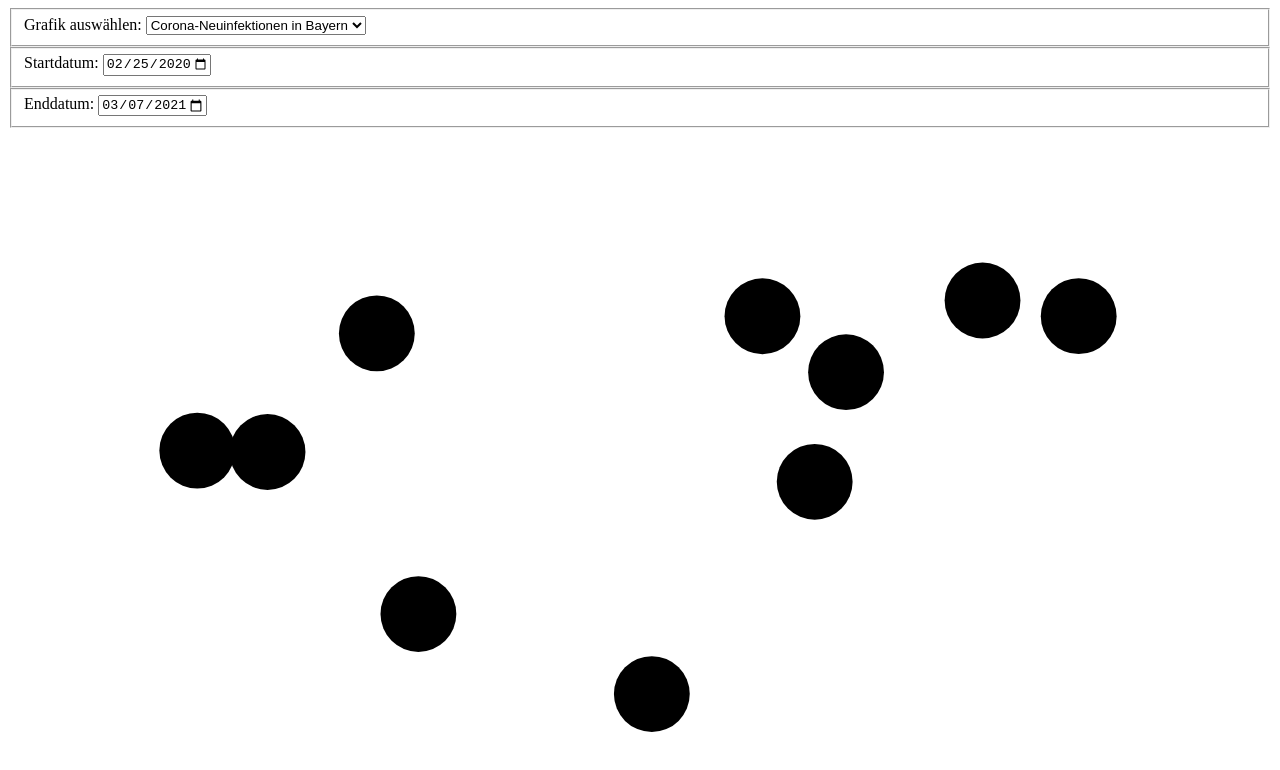
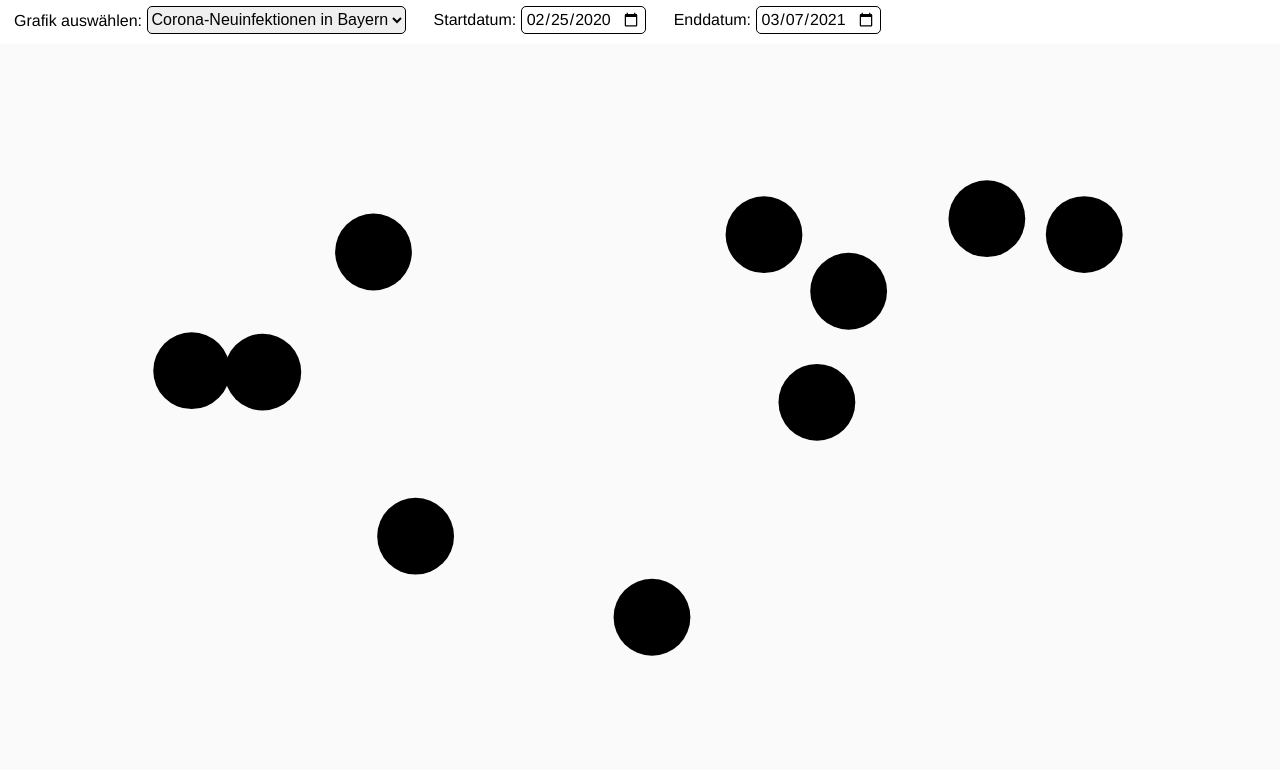
Before and after one commit to br-data/corona-grafiken, a React app: page / in a window 1280 px wide. Shown: the top 770 px of the page. Built offline with nearby package versions, Linux system fonts and the light colour scheme.

Commit message:
Add global style, add style for settings

```diff
--- a/src/App.tsx
+++ b/src/App.tsx
@@ -1,4 +1,5 @@
 import React, { useState } from 'react';
+import { GlobalStyle } from './styles/globalStyles';
 import { Chart } from './components/chart/Chart';
 import { Settings, ChartTypeSelect, StartDateInput, EndDateInput } from './components/settings/Settings'
 
@@ -16,6 +17,7 @@ export default function App() {
 
   return (
     <>
+      <GlobalStyle />
       <Settings>
         <ChartTypeSelect
           setChartType={setChartType}
--- a/src/components/settings/Settings.tsx
+++ b/src/components/settings/Settings.tsx
@@ -1,8 +1,9 @@
 import React from 'react';
+import { Form, Fieldset, Label, Select, Input } from './styles.Settings'
 import { chartTypes } from '../../config/config';
 
 export const Settings: React.FC = ({ children }) => {
-  return <form>{children}</form>
+  return <Form>{children}</Form>
 }
 
 export const ChartTypeSelect = ({ setChartType, defaultChart } : any) => {
@@ -11,14 +12,14 @@ export const ChartTypeSelect = ({ setChartType, defaultChart } : any) => {
   };
 
   return (
-    <fieldset>
-      <label>Grafik auswählen: </label>
-      <select value={defaultChart} onChange={handleChange}>
+    <Fieldset>
+      <Label>Grafik auswählen: </Label>
+      <Select value={defaultChart} onChange={handleChange}>
         {chartTypes.map((chart, index) => (
           <option value={chart.id} key={index}>{chart.title}</option>
         ))}
-      </select>
-    </fieldset>
+      </Select>
+    </Fieldset>
   );
 }
 
@@ -28,10 +29,10 @@ export const StartDateInput = ({ value, min, max, setStartDate } : any) => {
   };
 
   return (
-    <fieldset>
-      <label>Startdatum: </label>
-      <input type='date' value={value} min={min} max={max} onChange={handleChange}></input>
-    </fieldset>
+    <Fieldset>
+      <Label>Startdatum: </Label>
+      <Input type='date' value={value} min={min} max={max} onChange={handleChange}></Input>
+    </Fieldset>
   );
 }
 
@@ -41,9 +42,9 @@ export const EndDateInput = ({ value, min, max, setEndDate } : any) => {
   };
 
   return (
-    <fieldset>
-      <label>Enddatum: </label>
-      <input type='date' value={value} min={min} max={max} onChange={handleChange}></input>
-    </fieldset>
+    <Fieldset>
+      <Label>Enddatum: </Label>
+      <Input type='date' value={value} min={min} max={max} onChange={handleChange}></Input>
+    </Fieldset>
   )
 }
--- /dev/null
+++ b/src/components/settings/styles.Settings.tsx
@@ -0,0 +1,32 @@
+import styled from 'styled-components';
+
+export const Form = styled.form`
+  background: white;
+  display: flex;
+`;
+
+export const Fieldset = styled.fieldset`
+  border: 0;
+`;
+
+export const Label = styled.label`
+  font-size: 1rem;
+`;
+
+export const Select = styled.select`
+  box-sizing: border-box;
+  font-size: 1rem;
+  height: 1.75rem;
+  border: 1px solid black;
+  border-radius: 5px;
+`;
+
+export const Input = styled.input`
+  box-sizing: border-box;
+  font-family: Helvetica, Arial, sans-serif;
+  font-size: 1rem;
+  height: 1.75rem;
+  padding: 0 0.25rem;
+  border: 1px solid black;
+  border-radius: 5px;
+`;
--- /dev/null
+++ b/src/styles/globalStyles.tsx
@@ -0,0 +1,19 @@
+import { createGlobalStyle } from 'styled-components';
+
+export const GlobalStyle = createGlobalStyle`
+  html,
+  body {
+    margin: 0;
+    padding: 0;
+  }
+
+  html {
+    font-family: Helvetica, Arial, sans-serif;
+    font-size: 16px;
+    line-height: 1.6;
+  }
+
+  body {
+    background: #fafafa;
+  }
+`;
```
